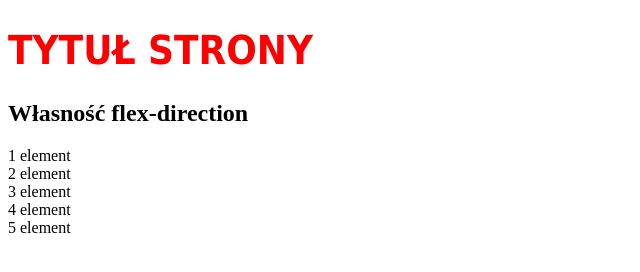
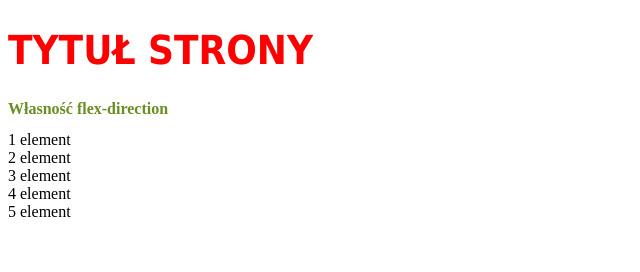
Before and after one commit to BartSince76/webhtml, a plain HTML site: page content_html/css_flexbox.html in a window 1280 px wide. Shown: the whole page, without its empty margins (0-640 px from the left). Drawn offline with Linux system fonts and the light colour scheme; a web font is replaced by a local one.

Commit message:
Próba naprawy projektu

```diff
--- a/Styles/flex_box_style.css
+++ b/Styles/flex_box_style.css
@@ -11,3 +11,10 @@ h1
 	font-size: 40px;
 	color: red;
 }
+
+main h2
+{
+	font-family:'Times New Roman', Times, serif;
+	font-size: 12pt;
+	color: olivedrab;
+}
```
